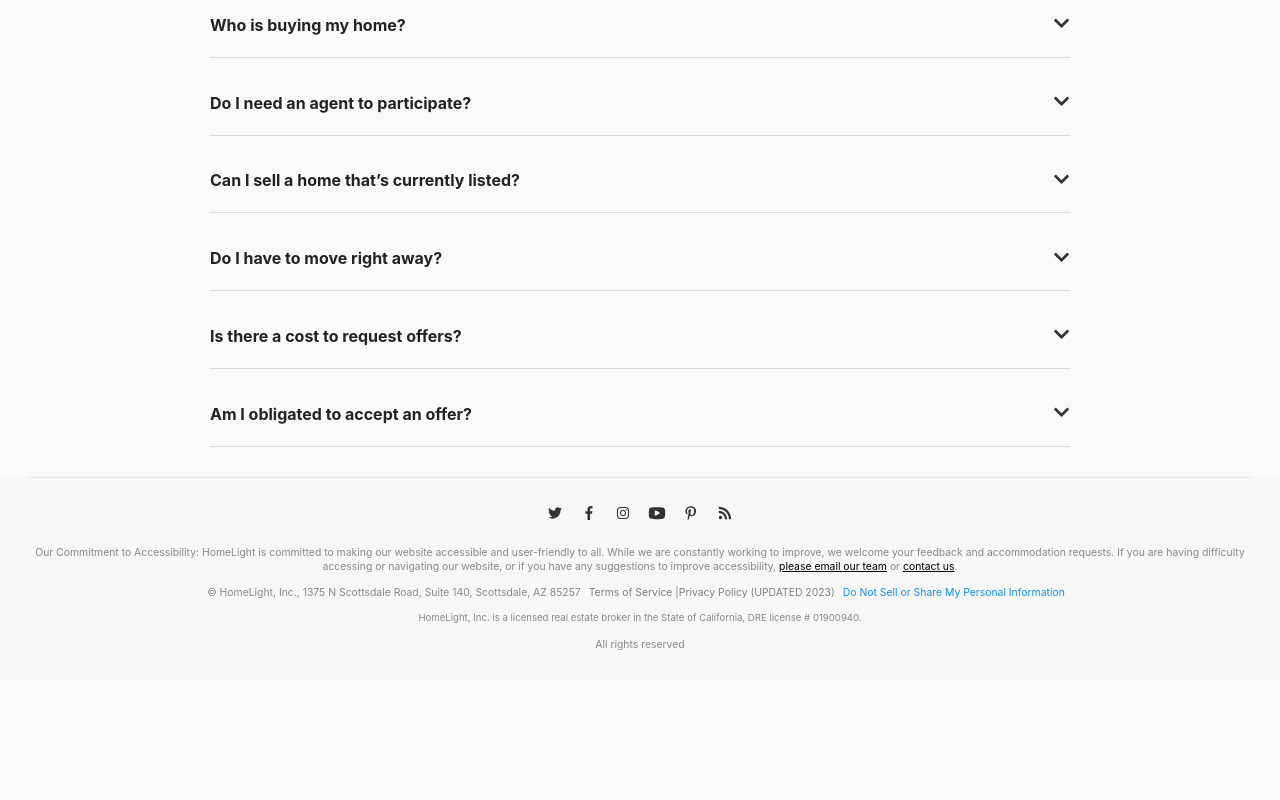
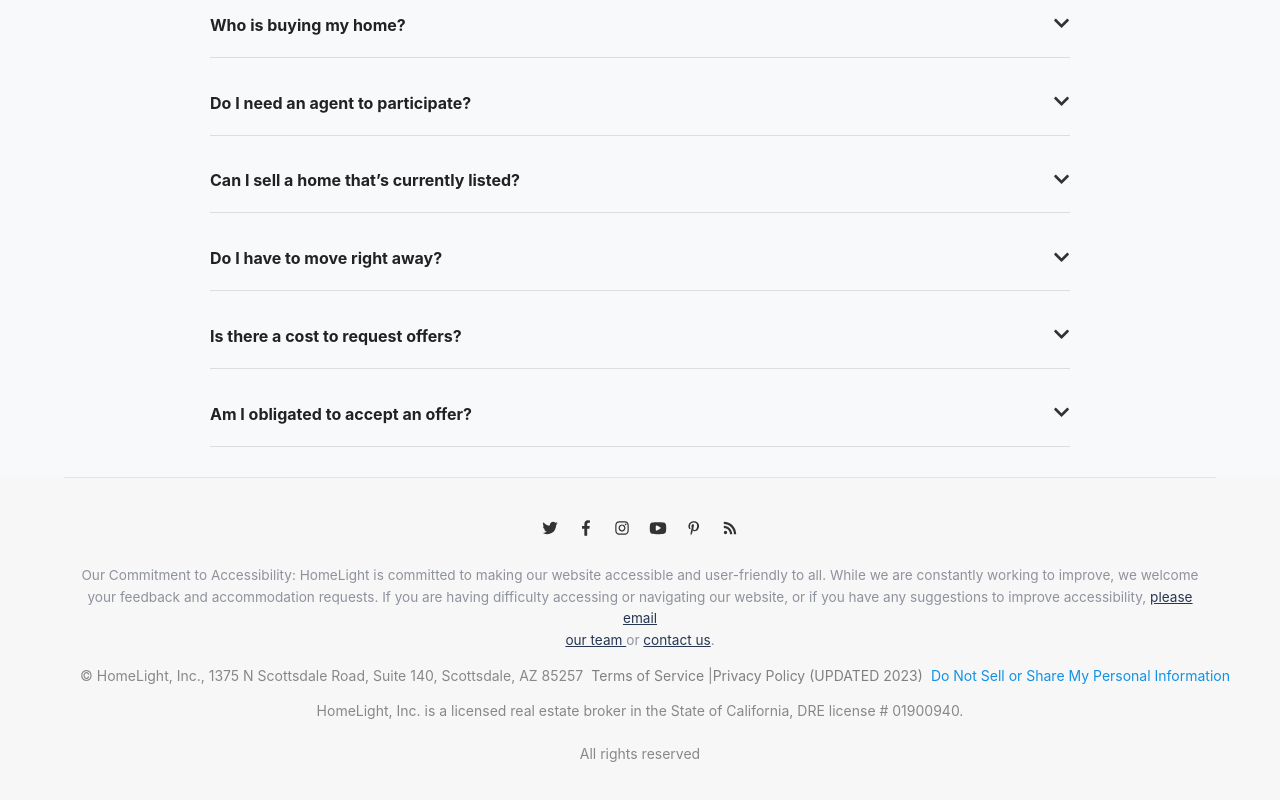
Before and after one commit to rameen-h/Homelight-, a React (Create React App) app: page / in a window 1280 px wide. Shown: the part 6147-6947 px from the top of the page. Before the commit the page ends 6825 px from the top, so only its background shows below. Built offline with nearby package versions, Linux system fonts and the light colour scheme.

Commit message:
feedbacks

```diff
--- a/src/components/footer/Footer.css
+++ b/src/components/footer/Footer.css
@@ -1,5 +1,5 @@
 .footer-container {
-  padding: 15px 30px;  /* Add padding to the left and right for spacing */
+  padding: 30px 80px;  /* Increased padding on left and right for better centering */
   background-color: #f7f7f7;
   position: relative;
 }
@@ -8,8 +8,10 @@
   content: '';
   position: absolute;
   top: 0;
-  left: 30px;  /* Margin from left */
-  right: 30px;  /* Margin from right */
+  left: 50%;
+  transform: translateX(-50%);
+  width: 90%;  /* Decreased width of grey divider */
+  max-width: 1300px;
   height: 1px;
   background-color: rgba(0, 0, 0, 0.08);  /* Very faint line */
 }
@@ -34,7 +36,7 @@ ul#social-media li {
 
 ul#social-media li a {
   display: inline-block;
-  width: 18px;  /* Further reduced from 20px */
+  width: 20px;  /* Further reduced from 20px */
   height: 18px;  /* Further reduced from 20px */
 }
 
@@ -46,17 +48,21 @@ ul#social-media li a svg {
 
 ul.accessibility-note {
   text-align: center;
-  font-size: 0.65rem;  /* Further reduced */
-  color: #888;
-  margin-top: 12px;  /* Further reduced */
-  line-height: 1.4;
+  font-size: 0.85rem;  /* Increased font size for better readability */
+  color: #8e929c;
+  margin-top: 20px;
+  line-height: 1.6;
+}
+
+ul.accessibility-note br {
+  display: none;  /* Hide line breaks on desktop */
 }
 
 ul.last-details {
   text-align: center;
-  font-size: 0.65rem;  /* Further reduced */
+  font-size: 0.875rem;  /* Increased font size */
   color: #888;
-  margin-top: 6px;  /* Further reduced */
+  margin-top: 12px;
   white-space: nowrap;  /* Keep content in a single line */
 }
 
@@ -96,15 +102,15 @@ ul.last-details .privacy-link:hover {
 
 .dre-license {
   text-align: center;
-  font-size: 0.6rem;  /* Further reduced */
+  font-size: 0.875rem;  /* Increased font size */
   color: #888;
-  margin-top: 6px;  /* Further reduced */
+  margin-top: 12px;
   padding: 0 15px;  /* Add padding for uniformity */
-  line-height: 1.4;
+  line-height: 1.6;
 }
 
 .accessibility-note a {
-  color: black;
+  color: #273653;
   text-decoration: underline;
 }
 
@@ -114,9 +120,9 @@ ul.last-details .privacy-link:hover {
 
 ul.lending-license {
   text-align: center;
-  font-size: 0.65rem;  /* Further reduced */
+  font-size: 0.875rem;  /* Increased font size */
   color: #888;
-  margin-top: 12px;  /* Further reduced */
+  margin-top: 20px;
   padding: 0 15px;  /* Padding to add space on the sides */
 }
 
--- a/src/components/footer/Footer.jsx
+++ b/src/components/footer/Footer.jsx
@@ -104,18 +104,17 @@ const Footer = () => {
       {/* Footer Legal and Accessibility Info */}
       <div className="row">
         <div className="col-xs-12">
-          <ul className="accessibility-note">
+            <ul className="accessibility-note">
             <li>
               Our Commitment to Accessibility: HomeLight is committed to making
               our website accessible and user-friendly to all. While we are
-              constantly working to improve, we welcome your feedback and
-              accommodation requests. If you are having difficulty accessing or
-              navigating our website, or if you have any suggestions to improve
-              accessibility,{' '}
-              <a href="https://help.homelight.com/contact-us">please email our team</a>{' '}
-              or <a href="/about-us">contact us</a>.
-            </li>
-          </ul>
+              constantly working to improve, we welcome</li>
+              <li>your feedback and accommodation requests.
+              If you are having difficulty accessing or navigating our website,
+              or if you have any suggestions to improve accessibility,{' '}
+              <a href="https://help.homelight.com/contact-us">please email </a></li>
+              <li> <a href= "https://help.homelight.com/contact-us"> our team </a> or <a href="/about-us">contact us</a>.</li>
+            </ul>
           <ul className="last-details">
             <li>
               © HomeLight, Inc., 1375 N Scottsdale Road, Suite 140, Scottsdale, AZ
```
